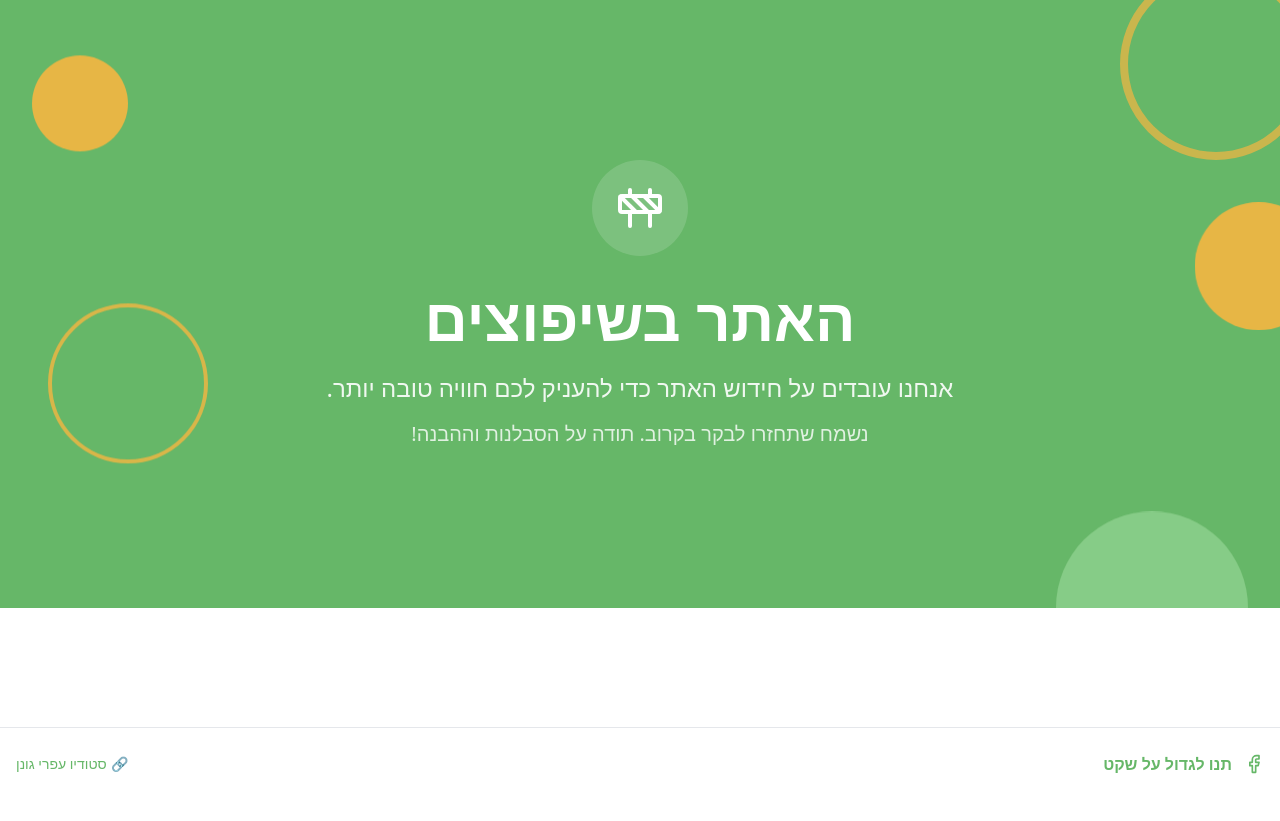
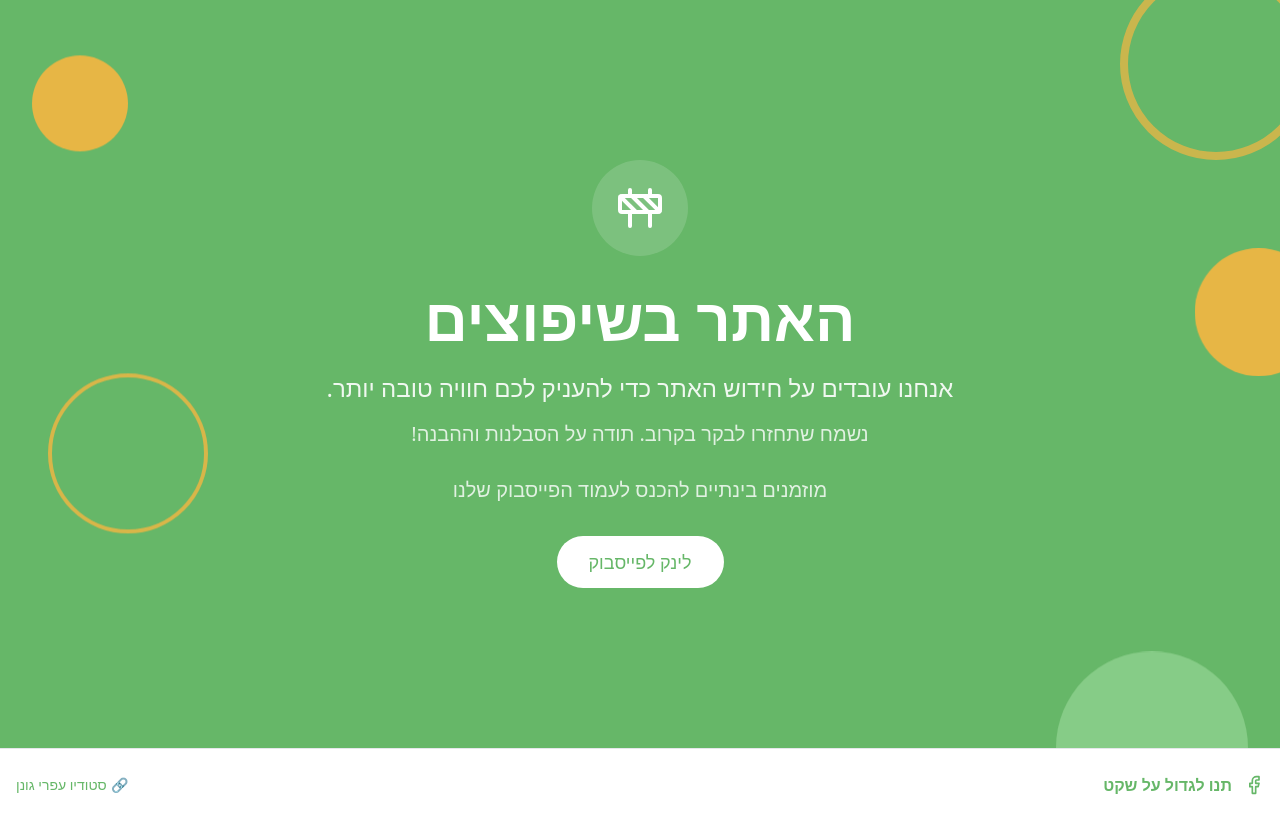
Before and after one commit to TnuLigdol/TnuLigdol, a Next.js app: page / in a window 1280 px wide. Before the commit the page ends 800 px from the top, so only its background shows below. Built offline with nearby package versions, Linux system fonts and the light colour scheme; no server answers.

Commit message:
feat(home): enhance homepage with Facebook link and updated message

```diff
--- a/app/page.tsx
+++ b/app/page.tsx
@@ -1,4 +1,5 @@
-import { Construction } from 'lucide-react';
+import { Construction } from "lucide-react";
+import { siteConfig } from "@/content/site";
 
 function DecorativeCircles() {
   return (
@@ -38,9 +39,20 @@ export default function Home() {
           <p className="text-xl md:text-2xl text-white/90 mb-4 max-w-2xl mx-auto animate-fade-in-up animate-delay-200">
             אנחנו עובדים על חידוש האתר כדי להעניק לכם חוויה טובה יותר.
           </p>
-          <p className="text-lg md:text-xl text-white/80 max-w-2xl mx-auto animate-fade-in-up animate-delay-300">
+          <p className="text-lg md:text-xl text-white/80 max-w-2xl mx-auto mb-8 animate-fade-in-up animate-delay-300">
             נשמח שתחזרו לבקר בקרוב. תודה על הסבלנות וההבנה!
+            <br />
+            <br />
+            מוזמנים בינתיים להכנס לעמוד הפייסבוק שלנו
           </p>
+          <a
+            href={siteConfig.socials.facebook}
+            target="_blank"
+            rel="noopener noreferrer"
+            className="inline-block text-lg px-8 py-3 rounded-full bg-white text-primary font-medium hover:bg-white/90 transition-colors animate-fade-in-up animate-delay-400"
+          >
+            לינק לפייסבוק
+          </a>
         </div>
       </section>
     </main>
```
